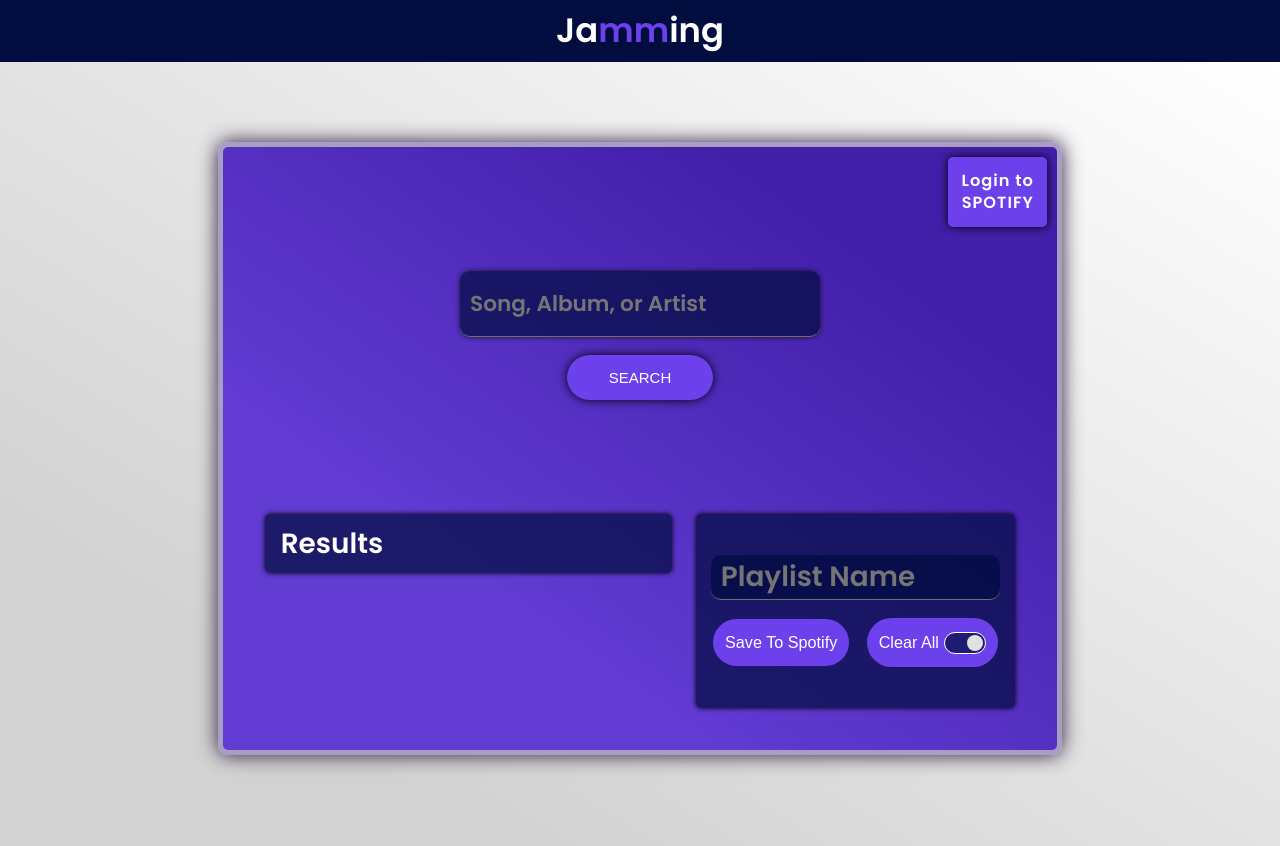
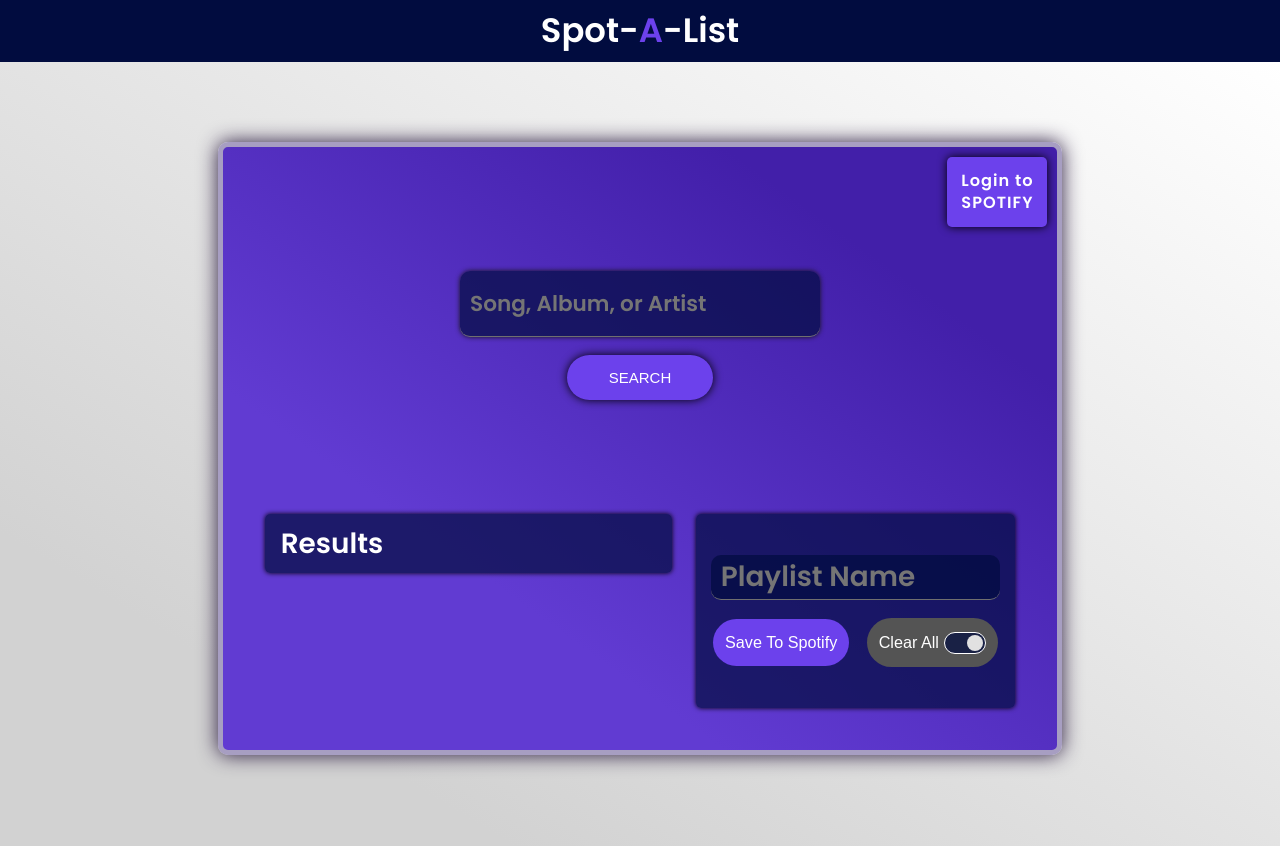
Before and after one commit to ChristianAnagnostou/VibeTribe, a React (Create React App) app: page / in a window 1280 px wide. Built offline with nearby package versions, Linux system fonts and the light colour scheme.

Commit message:
add disabled button

```diff
--- a/src/Components/App/App.js
+++ b/src/Components/App/App.js
@@ -68,7 +68,8 @@ export class App extends React.Component {
   };
 
   componentDidMount() {
-    if (localStorage.getItem("userAccessToken")) {
+    const token = localStorage.getItem("userAccessToken");
+    if (token) {
       Spotify.getAccessToken();
     }
   }
@@ -77,7 +78,7 @@ export class App extends React.Component {
     return (
       <div>
         <h1>
-          Ja<span className="highlight">mm</span>ing
+          Spot-<span className="highlight">A</span>-List
         </h1>
         <div className="App">
           <div className="App-inner-container">
--- a/src/Components/Playlist/Playlist.css
+++ b/src/Components/Playlist/Playlist.css
@@ -58,10 +58,13 @@
   padding: 0.77rem 0.65rem;
   border-radius: 54px;
   border: none;
-
   background-color: rgb(108, 65, 236);
   font-size: 0.9rem;
   cursor: pointer;
+}
+.disabled {
+  background-color: rgb(84, 84, 84);
+  cursor: default;
 }
 .slider {
   margin-left: 5px;
--- a/src/Components/Playlist/Playlist.js
+++ b/src/Components/Playlist/Playlist.js
@@ -21,14 +21,17 @@ export class Playlist extends React.Component {
           <button className="Playlist-save" onClick={this.props.onSave}>
             Save To Spotify
           </button>
-          <ClearPlaylist resetAllInPlaylist={this.props.resetAllInPlaylist} />
+          <ClearPlaylist
+            resetAllInPlaylist={this.props.resetAllInPlaylist}
+            playlistLength={this.props.playlist.length}
+          />
         </div>
       </div>
     );
   }
 }
 
-function ClearPlaylist({ resetAllInPlaylist }) {
+function ClearPlaylist({ resetAllInPlaylist, playlistLength }) {
   const [isClicked, setIsClicked] = useState(false);
 
   const handleSliderClick = () => {
@@ -38,7 +41,11 @@ function ClearPlaylist({ resetAllInPlaylist }) {
   };
 
   return (
-    <button className="clear-playlist" onClick={handleSliderClick}>
+    <button
+      className={!playlistLength ? "clear-playlist disabled" : "clear-playlist"}
+      onClick={handleSliderClick}
+      disabled={!playlistLength}
+    >
       <div>Clear All</div>
       <div className="slider">
         <div className={isClicked ? "slider-thumb animate-thumb" : "slider-thumb"}></div>
--- a/src/Components/SignInTab/SignInTab.css
+++ b/src/Components/SignInTab/SignInTab.css
@@ -1,7 +1,7 @@
 /* User is NOT signed in */
 .sign-in-tab {
   color: white;
-  width: fit-content;
+  width: 100px;
   padding: 0.75rem;
   border-radius: 5px;
   position: absolute;
--- a/src/util/Spotify.js
+++ b/src/util/Spotify.js
@@ -7,6 +7,9 @@ let userProfileImg;
 let userOwnedPlaylists;
 
 const Spotify = {
+  setAccessToken(token) {
+    accessToken = token;
+  },
   // Get the users access token
   getAccessToken() {
     if (accessToken) {
```
